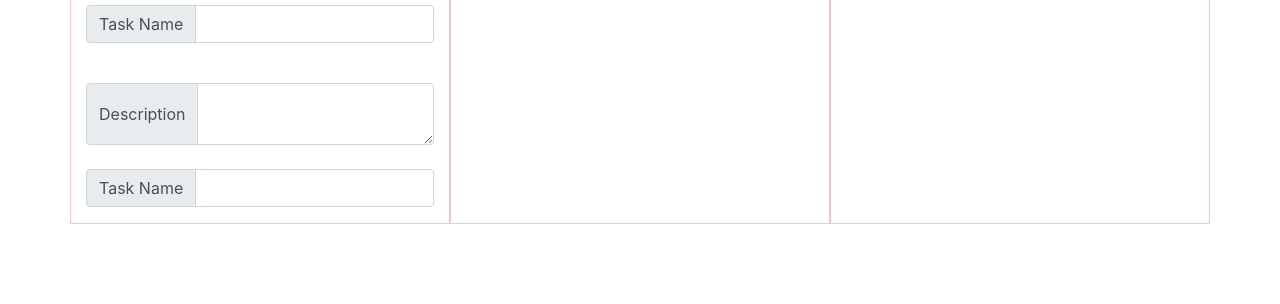
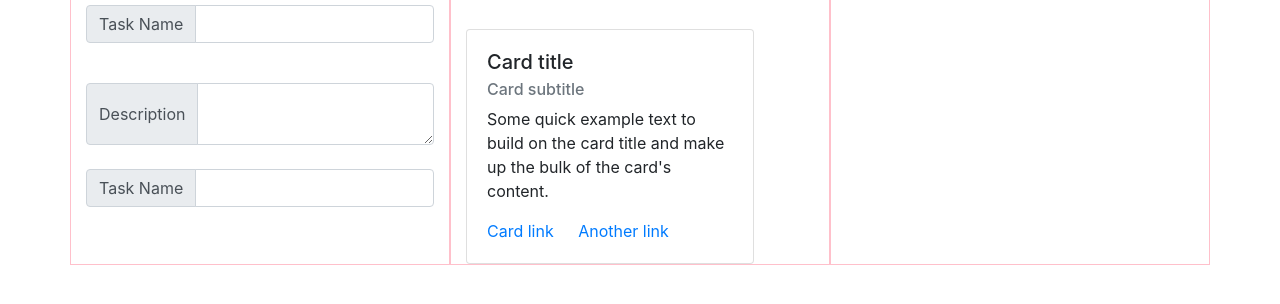
Before and after one commit to jjliem/jwd-final-project-CST-1, a plain HTML site: page index.html in a window 1280 px wide. Shown: the part 52-356 px from the top of the page. Drawn offline with nearby package versions, Linux system fonts and the light colour scheme.

Commit message:
added first card

```diff
--- a/index.html
+++ b/index.html
@@ -54,6 +54,16 @@
 
         <div class="col-sm">
           <h1>To Do Tasks</h1>
+          <br>
+          <div class="card" style="width: 18rem;">
+            <div class="card-body">
+              <h5 class="card-title">Card title</h5>
+              <h6 class="card-subtitle mb-2 text-muted">Card subtitle</h6>
+              <p class="card-text">Some quick example text to build on the card title and make up the bulk of the card's content.</p>
+              <a href="#" class="card-link">Card link</a>
+              <a href="#" class="card-link">Another link</a>
+            </div>
+          </div>
         </div>
 
         <!-- COMPLETED TASKS SECTION -->
```
